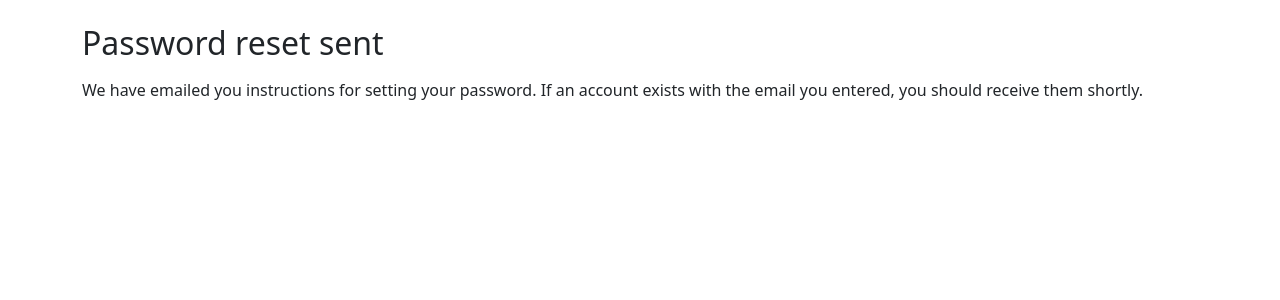
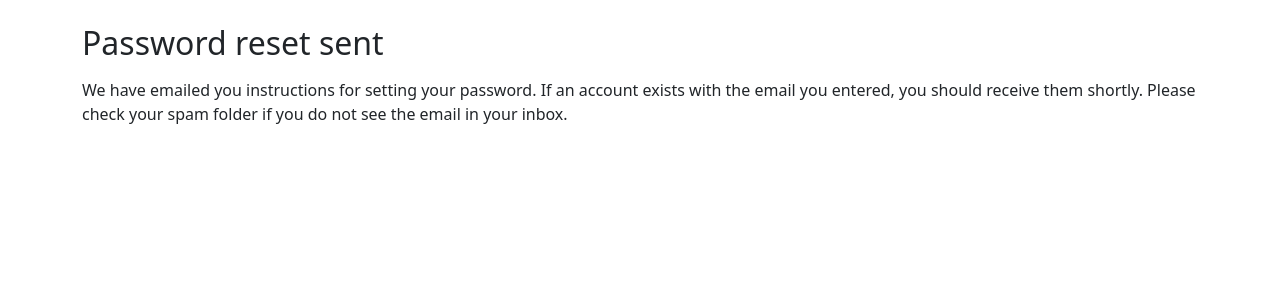
Before and after one commit to ramkumar0718/Django_Notes_App, a Django app: page /password_reset_done in a window 1280 px wide. Shown: the part 56-356 px from the top of the page. Run offline with Django 4.2, Linux system fonts and the light colour scheme; parts of the project's set-up code (start-up, migrations or seed data) failed here and were passed over; some libraries are stand-ins or nearby versions.

Commit message:
Changes in pwd reset files

```diff
--- a/main/templates/registration/login_page.html
+++ b/main/templates/registration/login_page.html
@@ -13,7 +13,7 @@
             {{ form|crispy }}
             <a href="/password_reset">Forgot your password?</a>
             <p class="mt-3">Don't have an account? Create one <a href="/sign_up">Here</a>!</p>
-            <button type="submit" class="btn btn-success">Login 2</button>
+            <button type="submit" class="btn btn-success">Login</button>
         </form>
     {% endif %}
 {% endblock %}
--- a/main/templates/registration/pwd_reset_done.html
+++ b/main/templates/registration/pwd_reset_done.html
@@ -4,5 +4,5 @@
 
 {% block content %}
     <h2>Password reset sent</h2>
-    <p class="mt-3">We have emailed you instructions for setting your password. If an account exists with the email you entered, you should receive them shortly.</p>
+    <p class="mt-3">We have emailed you instructions for setting your password. If an account exists with the email you entered, you should receive them shortly. Please check your spam folder if you do not see the email in your inbox.</p>
 {% endblock %}
--- a/website/settings.py
+++ b/website/settings.py
@@ -161,5 +161,3 @@ EMAIL_USE_TLS = True
 EMAIL_HOST_USER = os.environ.get("EMAIL_HOST_USER")
 EMAIL_HOST_PASSWORD = os.environ.get("EMAIL_HOST_PASSWORD")
 DEFAULT_FROM_EMAIL = EMAIL_HOST_USER
-
-# APP_NAME = "127.0.0.1:8000"
```
Also changed, not shown: 1 other file.
